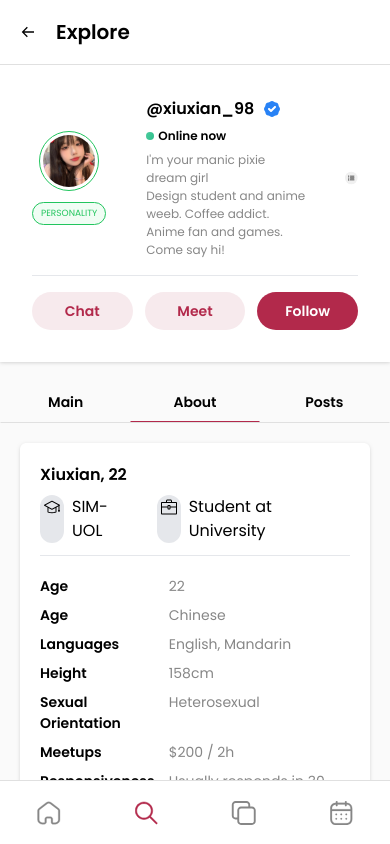
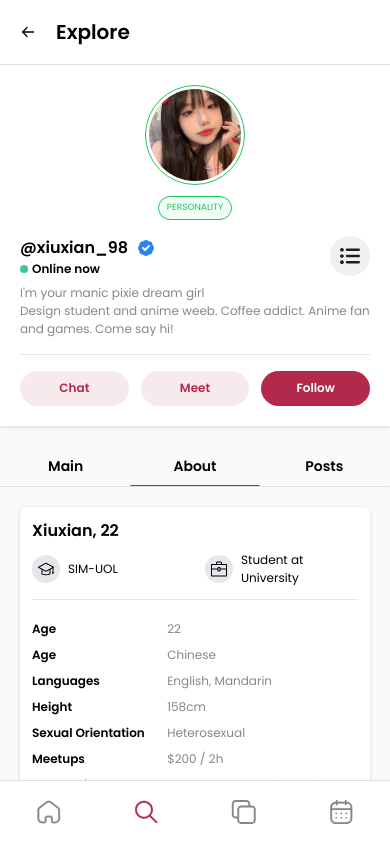
Before and after one commit to anandakelvin/elitelytest, a React (Vite) app: page /explore/xiuxian_98/about in a window 390 px wide. Shown: the top 844 px of the page. Built offline with nearby package versions, Linux system fonts and the light colour scheme.

Commit message:
Hotfix inaccuraries of layouts on mobile screen

```diff
--- a/src/components/CircleAvatar.tsx
+++ b/src/components/CircleAvatar.tsx
@@ -7,8 +7,8 @@ export default function CircleAvatar(
 		<img
 			className="object-cover aspect-square h-full border-[1px] p-[3px] border-green-500 rounded-full"
 			alt="Profile avatar"
-			width="60"
-			height="60"
+			width="100"
+			height="100"
 			{...props}
 		/>
 	);
--- a/src/components/ProfileBanner.tsx
+++ b/src/components/ProfileBanner.tsx
@@ -7,15 +7,22 @@ import CircleAvatar from "src/components/CircleAvatar";
 
 export default function ProfileBanner() {
 	return (
-		<div className="bg-white p-8 flex flex-col drop-shadow sm:rounded-bl-xl sm:rounded-br-xl rounded-none">
-			<div className="flex items-center gap-10">
+		<div className="box m-0 rounded-none sm:box">
+			<div className="flex flex-col sm:flex-row items-center gap-4 sm:gap-10">
 				<div className="flex flex-col gap-[11px] justify-beclassNameeen items-center">
+					<div className="block sm:hidden">
 						<CircleAvatar src={CircleAvatarPicture} />
+					</div>
+					<div className="hidden sm:block">
+						<CircleAvatar src={CircleAvatarPicture} width="60" height="60" />
+					</div>
 					<div className="txt-captionSmall bg-green-50 text-green-500 border-[1px] border-green-500 rounded-xl py-[4px] px-[8px]">
 						PERSONALITY
 					</div>
 				</div>
 				<div className="flex-grow flex flex-col gap-[6px]">
+					<div className="flex justify-between">
+						<div>
 							<div className="flex gap-2 items-center">
 								<div className="txt-subtitleBig">@xiuxian_98</div>
 								<VerifiedBadge />
@@ -24,6 +31,11 @@ export default function ProfileBanner() {
 								<div className="w-[8px] h-[8px] rounded-full bg-online-gradient" />
 								<div className="txt-subtitleSmall">Online now</div>
 							</div>
+						</div>
+						<div className="block sm:hidden">
+							<TodoIcon />
+						</div>
+					</div>
 					<div className="txt-caption text-greyContent">
 						I'm your manic pixie dream girl
 						<br />
@@ -31,7 +43,9 @@ export default function ProfileBanner() {
 						Come say hi!
 					</div>
 				</div>
+				<div className="hidden sm:block">
 					<TodoIcon />
+				</div>
 			</div>
 			<hr className="my-[16px]" />
 			<div className="grid grid-cols-3 gap-3">
--- a/src/index.css
+++ b/src/index.css
@@ -8,22 +8,22 @@
 	}
 
 	.btn-nav {
-		@apply py-2 px-10 border-[1px] border-transparent txt-button text-center;
+		@apply py-2 sm:px-10 border-[1px] border-transparent txt-button text-center;
 	}
 	.btn-nav-active {
 		@apply btn-nav border-b-brand text-center;
 	}
 	.btn-cta-primary {
-		@apply py-[8.5px] px-[24px] rounded-full bg-brand txt-button text-white text-center;
+		@apply py-[8.5px] w-full sm:px-[24px] rounded-full bg-brand txt-inlineButton text-white text-center;
 	}
 	.btn-cta-secondary {
-		@apply py-[8.5px] px-[24px] rounded-full bg-brandLight txt-button text-brand text-center;
+		@apply py-[8.5px] w-full sm:px-[24px] rounded-full bg-brandLight txt-inlineButton text-brand text-center;
 	}
 	.btn-cta-tertiary {
-		@apply py-[8.5px] px-[24px] rounded-full bg-white txt-button text-brand border-2 border-greyContent text-center;
+		@apply py-[8.5px] w-full sm:px-[24px] rounded-full bg-white txt-inlineButton text-brand border-2 border-greyContent text-center;
 	}
 	.btn-cta-quarternary {
-		@apply py-[8.5px] px-[24px] rounded-full bg-greyForeground txt-button text-black text-center;
+		@apply py-[8.5px] w-full sm:px-[24px] rounded-full bg-greyForeground txt-inlineButton text-black text-center;
 	}
 	.btn-cta-disabled {
 		@apply btn-cta-quarternary opacity-50 text-center;
@@ -72,20 +72,23 @@
 	.txt-subtitleSmall {
 		@apply font-[600] text-[12px] leading-[18px];
 	}
+	.txt-caption {
+		@apply font-[400] text-[12px] leading-[18px];
+	}
+	.txt-captionSmall {
+		@apply font-[400] text-[9px] leading-[13.5px];
+	}
 	.txt-bodySuper {
 		@apply font-[400] text-[18px] leading-[27px];
 	}
 	.txt-bodyBig {
 		@apply font-[400] text-[16px] leading-[24px];
 	}
-	.txt-body {
+	.txt-bodyNormal {
 		@apply font-[400] text-[14px] leading-[21px];
 	}
-	.txt-caption {
-		@apply font-[400] text-[12px] leading-[18px];
-	}
-	.txt-captionSmall {
-		@apply font-[400] text-[9px] leading-[13.5px];
+	.txt-body {
+		@apply txt-caption sm:txt-bodyNormal;
 	}
 	.txt-overline {
 		@apply font-[500] text-[12px] leading-[18px] uppercase;
@@ -105,11 +108,14 @@
 	.txt-inlineButtonBig {
 		@apply font-[600] text-[16px] leading-[24px] text-brand;
 	}
-	.txt-inlineButton {
+	.txt-inlineButtonSmall {
+		@apply font-[600] text-[12px] leading-[18px] text-brand;
+	}
+	.txt-inlineButtonMedium {
 		@apply font-[600] text-[14px] leading-[21px] text-brand;
 	}
-	.txt-inlineButtonSmall {
-		@apply font-[600] text-[12px] leading-[18px] text-brand;
+	.txt-inlineButton {
+		@apply txt-inlineButtonSmall sm:txt-inlineButtonMedium;
 	}
 }
 
--- a/src/routes/profile-about.tsx
+++ b/src/routes/profile-about.tsx
@@ -10,54 +10,58 @@ import ProfileMeetupsSmall from "src/components/ProfileMeetupsSmall";
 export default function ProfileAbout() {
 	return (
 		<div className="flex flex-col gap-7">
-			<div className="box">
+			<div className="box p-3 sm:box">
 				<h1 className="txt-subtitleBig">Xiuxian, 22</h1>
-				<div className="flex gap-5 mt-2">
-					<div className="flex gap-2">
-						<div className="p-1 bg-gray-200 rounded-full">
+				<div className="grid grid-cols-2 sm:flex gap-5 mt-2 items-center">
+					<div className="flex gap-2 items-center">
+						<div className="p-[6px] bg-gray-200 rounded-full">
 							<SlGraduation />
 						</div>
-						<div>SIM-UOL</div>
+						<div className="txt-body">SIM-UOL</div>
 					</div>
-					<div className="flex gap-2">
-						<div className="p-1 bg-gray-200 rounded-full">
+					<div className="flex gap-2 items-center">
+						<div className="p-[6px] bg-gray-200 rounded-full">
 							<SlBriefcase />
 						</div>
-						<div>Student at University</div>
+						<div className="txt-body">Student at University</div>
 					</div>
 				</div>
 				<Divider />
 				<div className="my-5 flex flex-col gap-2">
 					<div className="flex gap-2">
-						<div className="w-[40%] txt-subtitle">Age</div>
+						<div className="w-[40%] txt-body font-[600]">Age</div>
 						<div className="w-[60%] txt-body text-greyContent">22</div>
 					</div>
 					<div className="flex gap-2">
-						<div className="w-[40%] txt-subtitle">Age</div>
+						<div className="w-[40%] txt-body font-[600]">Age</div>
 						<div className="w-[60%] txt-body text-greyContent">Chinese</div>
 					</div>
 					<div className="flex gap-2">
-						<div className="w-[40%] txt-subtitle">Languages</div>
+						<div className="w-[40%] txt-body font-[600]">Languages</div>
 						<div className="w-[60%] txt-body text-greyContent">
 							English, Mandarin
 						</div>
 					</div>
 					<div className="flex gap-2">
-						<div className="w-[40%] txt-subtitle">Height</div>
+						<div className="w-[40%] txt-body font-[600]">Height</div>
 						<div className="w-[60%] txt-body text-greyContent">158cm</div>
 					</div>
 					<div className="flex gap-2">
-						<div className="w-[40%] txt-subtitle">Sexual Orientation</div>
+						<div className="w-[40%] txt-body font-[600]">
+							Sexual Orientation
+						</div>
 						<div className="w-[60%] txt-body text-greyContent">
 							Heterosexual
 						</div>
 					</div>
 					<div className="flex gap-2">
-						<div className="w-[40%] txt-subtitle">Meetups</div>
+						<div className="w-[40%] txt-body font-[600]">Meetups</div>
 						<div className="w-[60%] txt-body text-greyContent">$200 / 2h</div>
 					</div>
 					<div className="flex gap-2">
-						<div className="w-[40%] txt-subtitle">Responsiveness (chats)</div>
+						<div className="w-[40%] txt-body font-[600]">
+							Responsiveness (chats)
+						</div>
 						<div className="w-[60%] txt-body text-greyContent">
 							Usually responds in 30 minutes
 						</div>
@@ -76,10 +80,17 @@ export default function ProfileAbout() {
 						</div>
 					</div>
 					<div className="flex gap-5 items-center">
-						<div className="txt-caption">4 of 193 reviews</div>
-						<button className="btn-cta-quarternary">Reviews</button>
+						<div className="text-[10px] sm:txt-caption whitespace-nowrap">
+							4 of 193 reviews
+						</div>
+						<button className="hidden sm:block btn-cta-quarternary">
+							Reviews
+						</button>
 					</div>
 				</div>
+				<button className="block sm:hidden btn-cta-quarternary mt-3">
+					Reviews
+				</button>
 			</div>
 			<div className="hidden sm:block">
 				<ProfileMeetupsLarge />
--- a/src/routes/profile-main.tsx
+++ b/src/routes/profile-main.tsx
@@ -11,27 +11,27 @@ export default function ProfileMain() {
 				className="aspect-square object-cover"
 				alt="prof pic"
 			/>
-			<div className="flex gap-2 justify-center my-8">
+			<div className="flex gap-2 justify-center my-4 sm:my-8">
 				<div className="bg-red-600 rounded-full w-[10px] h-[10px]" />
 				<div className="bg-gray-600 rounded-full w-[10px] h-[10px]" />
 			</div>
 			<div>Xiuxian, 22</div>
-			<div className="flex gap-5 mt-2">
-				<div className="flex gap-2">
-					<div className="p-1 bg-gray-200 rounded-full">
+			<div className="grid grid-cols-2 sm:flex gap-5 mt-2 items-center">
+				<div className="flex gap-2 items-center">
+					<div className="p-[6px] bg-gray-200 rounded-full">
 						<SlGraduation />
 					</div>
-					<div>SIM-UOL</div>
+					<div className="txt-body">SIM-UOL</div>
 				</div>
-				<div className="flex gap-2">
-					<div className="p-1 bg-gray-200 rounded-full">
+				<div className="flex gap-2 items-center">
+					<div className="p-[6px] bg-gray-200 rounded-full">
 						<SlBriefcase />
 					</div>
-					<div>Student at University</div>
+					<div className="txt-body">Student at University</div>
 				</div>
 			</div>
 			<Divider />
-			<div>
+			<div className="txt-body">
 				Gemini, Art student and tall.
 				<br />
 				<br />
```
Lines whose indentation alone changed are shown as unchanged.
